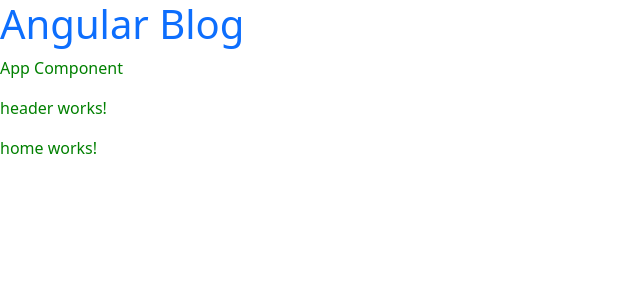
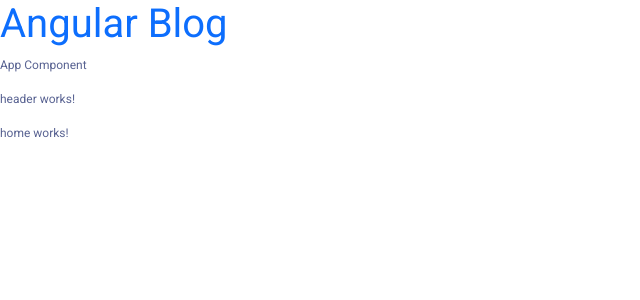
Before and after one commit to Sh3sh3/Angular, an Angular app in the folder blog-app/: page / in a window 1280 px wide. Shown: the top 300 px of the page, without its empty margins (0-640 px from the left). Built offline with nearby package versions, Linux system fonts and the light colour scheme.

Commit message:
variables css en el estilo global

```diff
--- a/blog-app/src/styles.css
+++ b/blog-app/src/styles.css
@@ -1,11 +1,21 @@
 /* You can add global styles to this file, and also import other style files */
 
 @import '~bootstrap/dist/css/bootstrap.min.css';
+@import url('https://fonts.googleapis.com/css2?family=Poppins:wght@400;500;600;700&family=Roboto&display=swap');
 
-:root {
-    --primary: green !important;
+
+
+
+:root{
+    --primary-color: #026467;
+    --secondary-color:#E5F5EA;
+    --body-text-color:#596392;
+    --navbar-footer-color:#F9F9F9;
+
 }
 
-p{
-    color: var(--primary);
+body{
+    font-family: 'Roboto', sans-serif;
+    font-size: 12px;
+    color: var(--body-text-color);
 }
```
